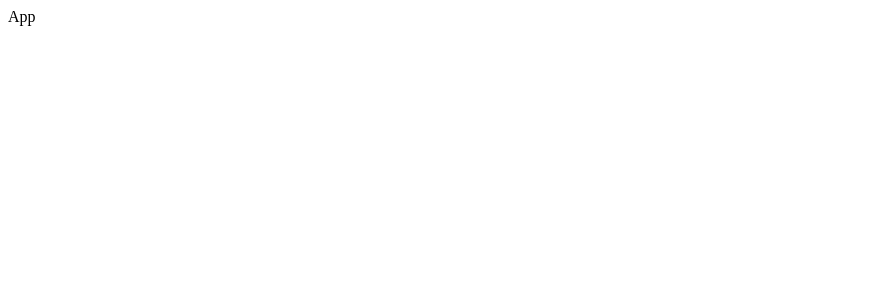
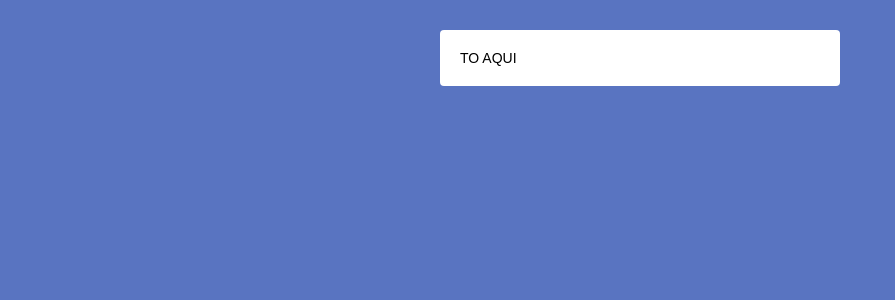
Before and after one commit to vschagas/Upload_Files, a React (Create React App) app in the folder frontend/: page / in a window 1280 px wide. Shown: the top 300 px of the page, without its empty margins (0-895 px from the left). Built offline with nearby package versions, Linux system fonts and the light colour scheme.

Commit message:
style: add GlobalStyle and created style to main div

```diff
--- a/frontend/src/App.js
+++ b/frontend/src/App.js
@@ -1,9 +1,16 @@
 import React, { Component } from 'react'
+import GlobalStyle from './styles/global'
+import { Container, Content } from './styles'
 
 export class App extends Component {
   render() {
     return (
-      <div>App</div>
+      <Container>
+        <Content>
+          TO AQUI
+        </Content>
+        <GlobalStyle />
+      </Container>
     )
   }
 }
--- a/frontend/src/components/Uploads/styles.js
+++ /dev/null
@@ -1,9 +0,0 @@
-import { createGlobalStyle } from 'styled-components'
-
-export default createGlobalStyle`{
-  * {
-    margin: 0,
-    padding: 0,
-    outline
-  }
-}`
--- /dev/null
+++ b/frontend/src/styles.js
@@ -0,0 +1,18 @@
+import styled from "styled-components";
+
+export const Container = styled.div`
+  border-color: red;
+  height: 100%;
+  display: flex;
+  justify-content: center;
+  align-items: center;
+`;
+
+export const Content = styled.div`
+  width: 100%;
+  max-width: 400px;
+  margin: 30px;
+  background-color: #FFF;
+  border-radius: 4px;
+  padding: 20px;
+`;
--- /dev/null
+++ b/frontend/src/styles/global.js
@@ -0,0 +1,21 @@
+import { createGlobalStyle } from 'styled-components'
+
+export default createGlobalStyle`
+  * {
+    margin: 0;
+    padding: 0;
+    outline: 0;
+    box-sizing: border-box;
+  }
+
+  body {
+    font-family: Arial, Helvetica, sans-serif;
+    font-size: 14px;
+    background-color: #5974c1;
+    text-rendering: optimizeLegibility;
+  }
+
+  html body, #root {
+    height: 50%;
+  }
+`;
```
